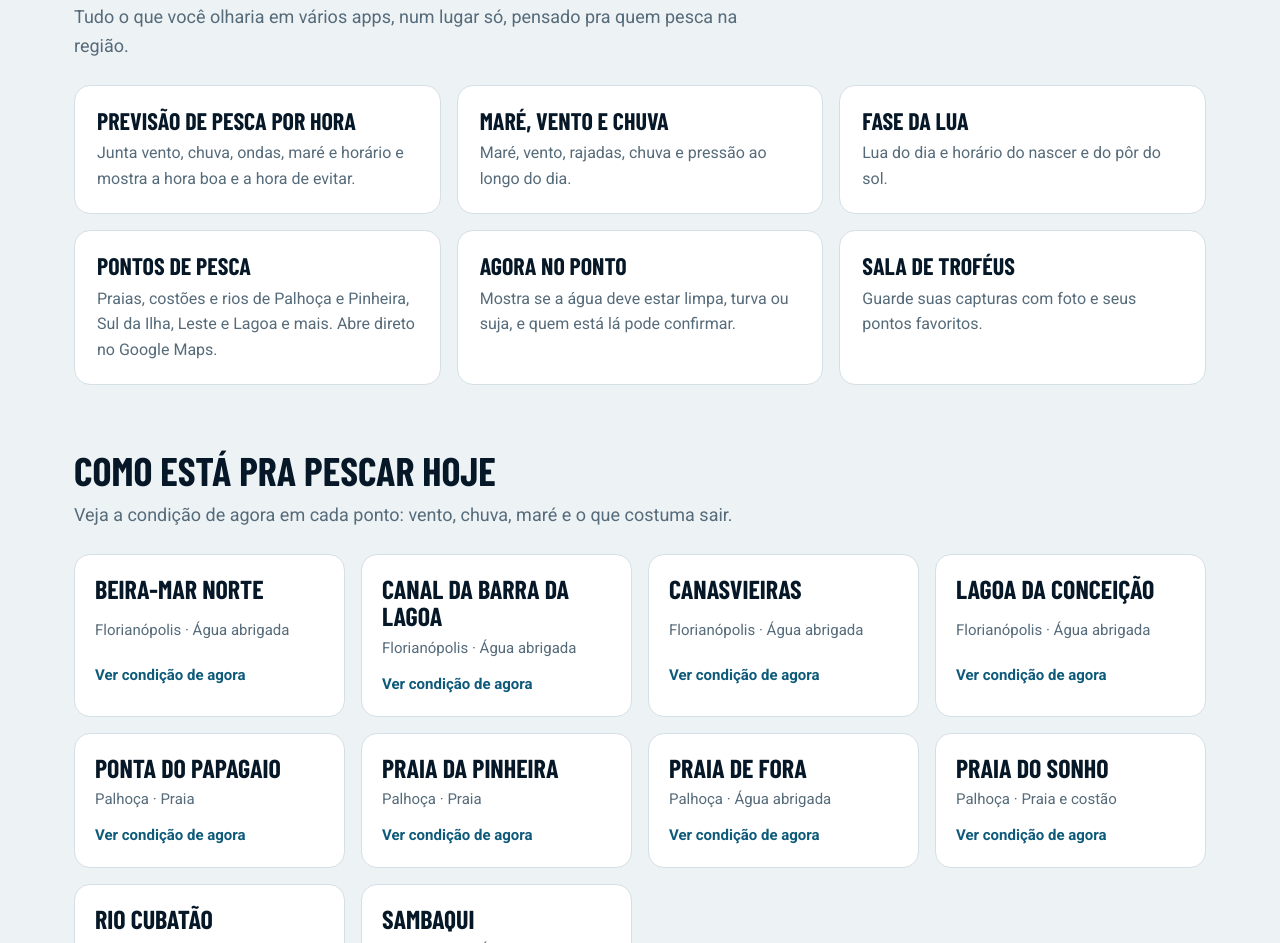
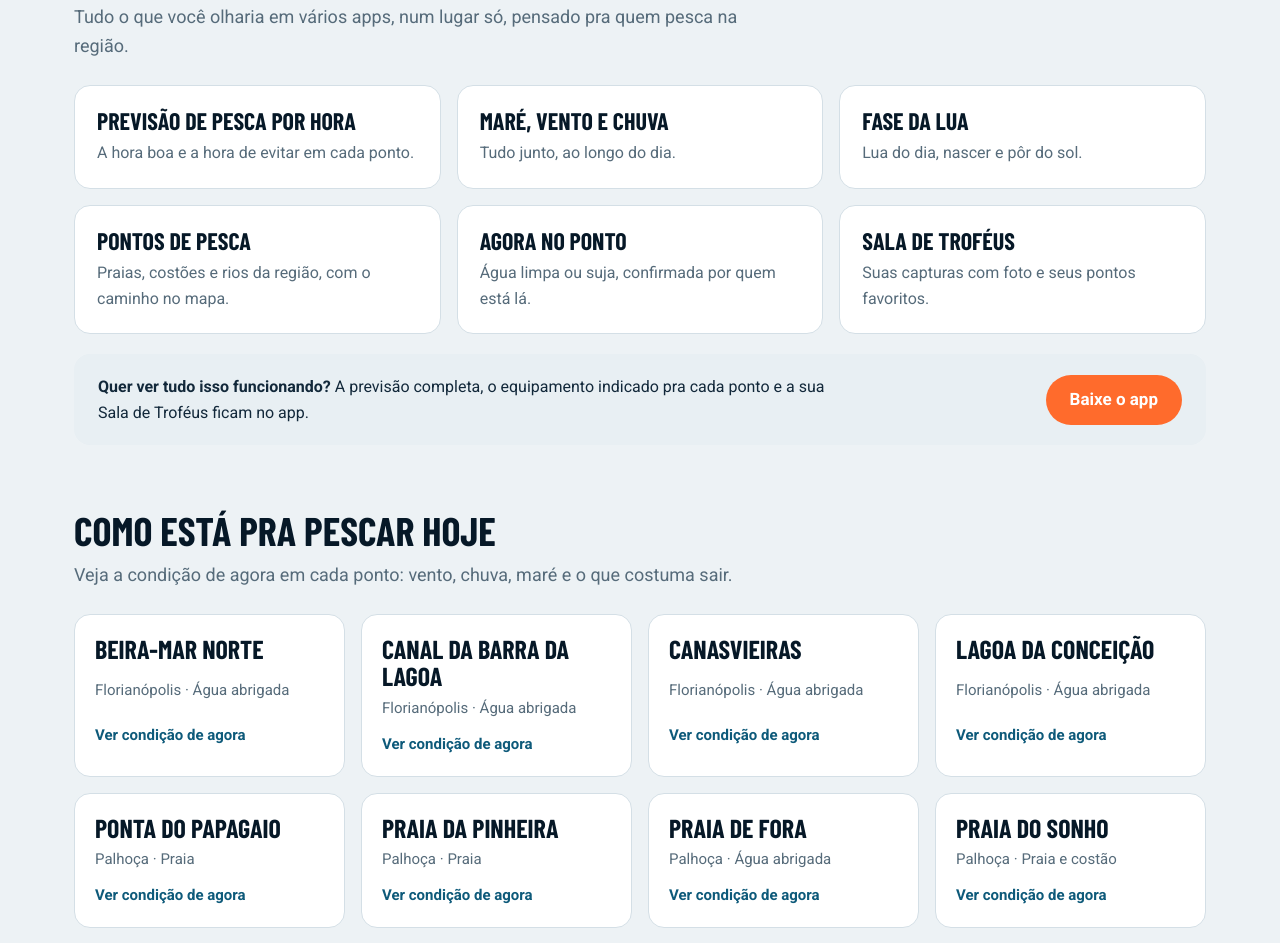
Before and after one commit to geanineSilva/mareboa-site, a plain HTML site: page index.html in a window 1280 px wide. Shown: the part 809-1752 px from the top of the page. Drawn offline with nearby package versions, Linux system fonts and the light colour scheme.

Commit message:
Funcionalidades mais curtas e chamada pra baixar o app

```diff
--- a/index.html
+++ b/index.html
@@ -64,6 +64,8 @@
 @media (max-width: 900px) { .safe { grid-template-columns: repeat(2, minmax(0, 1fr)); } }
 @media (max-width: 560px) { .safe { grid-template-columns: minmax(0, 1fr); } }
 .quem { padding-bottom: 56px; }
+.more { display: flex; flex-wrap: wrap; align-items: center; justify-content: space-between; gap: 16px; margin-top: 20px; padding: 20px 24px; border-radius: 16px; background: var(--surface-soft); }
+.more p { margin: 0; max-width: 46rem; }
 .quem .card p { margin: 0; color: var(--soft); font-size: 17px; }
 </style>
 </head>
@@ -92,12 +94,16 @@
   <h2>O que o app faz</h2>
   <p class="lead">Tudo o que você olharia em vários apps, num lugar só, pensado pra quem pesca na região.</p>
   <div class="features">
-    <div class="feature"><b>Previsão de pesca por hora</b><span>Junta vento, chuva, ondas, maré e horário e mostra a hora boa e a hora de evitar.</span></div>
-    <div class="feature"><b>Maré, vento e chuva</b><span>Maré, vento, rajadas, chuva e pressão ao longo do dia.</span></div>
-    <div class="feature"><b>Fase da lua</b><span>Lua do dia e horário do nascer e do pôr do sol.</span></div>
-    <div class="feature"><b>Pontos de pesca</b><span>Praias, costões e rios de Palhoça e Pinheira, Sul da Ilha, Leste e Lagoa e mais. Abre direto no Google Maps.</span></div>
-    <div class="feature"><b>Agora no ponto</b><span>Mostra se a água deve estar limpa, turva ou suja, e quem está lá pode confirmar.</span></div>
-    <div class="feature"><b>Sala de Troféus</b><span>Guarde suas capturas com foto e seus pontos favoritos.</span></div>
+    <div class="feature"><b>Previsão de pesca por hora</b><span>A hora boa e a hora de evitar em cada ponto.</span></div>
+    <div class="feature"><b>Maré, vento e chuva</b><span>Tudo junto, ao longo do dia.</span></div>
+    <div class="feature"><b>Fase da lua</b><span>Lua do dia, nascer e pôr do sol.</span></div>
+    <div class="feature"><b>Pontos de pesca</b><span>Praias, costões e rios da região, com o caminho no mapa.</span></div>
+    <div class="feature"><b>Agora no ponto</b><span>Água limpa ou suja, confirmada por quem está lá.</span></div>
+    <div class="feature"><b>Sala de Troféus</b><span>Suas capturas com foto e seus pontos favoritos.</span></div>
+  </div>
+  <div class="more">
+    <p><b>Quer ver tudo isso funcionando?</b> A previsão completa, o equipamento indicado pra cada ponto e a sua Sala de Troféus ficam no app.</p>
+    <a class="btn btn-accent" href="#testar">Baixe o app</a>
   </div>
 </section>
 
```
